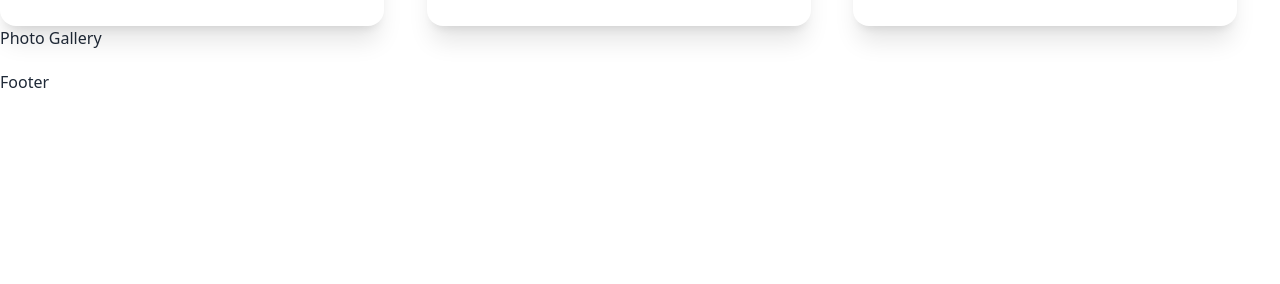
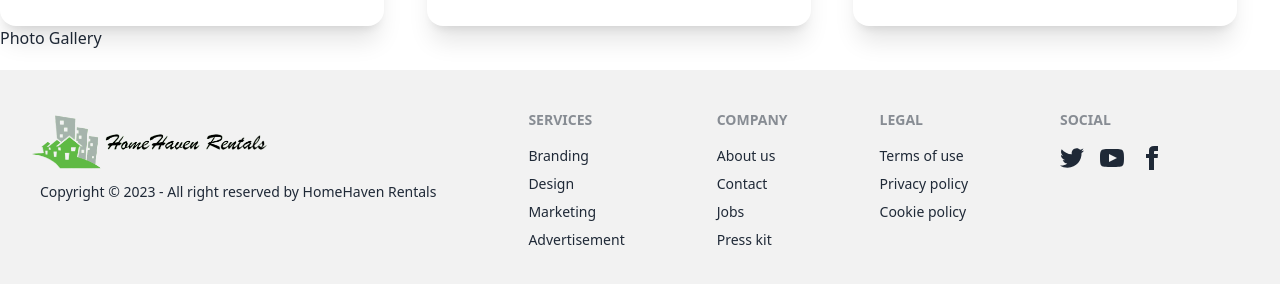
Before and after one commit to hasiburrahmanakash79/house-rent-client, a React (Vite) app: page / in a window 1280 px wide. Shown: the part 1816-2100 px from the top of the page. Before the commit the page ends 1910 px from the top, so only its background shows below. Built offline with nearby package versions, Linux system fonts and the light colour scheme.

Commit message:
footer added

```diff
--- a/src/Pages/HomePage/Banner.jsx
+++ b/src/Pages/HomePage/Banner.jsx
@@ -3,7 +3,7 @@
     <div className="carousel w-full">
       <div id="slide1" className="carousel-item relative w-full">
         <img
-          src="https://images.unsplash.com/photo-1558036117-15d82a90b9b1?ixlib=rb-4.0.3&ixid=M3wxMjA3fDB8MHxwaG90by1wYWdlfHx8fGVufDB8fHx8fA%3D%3D&auto=format&fit=crop&w=870&q=80"
+          src="https://images.unsplash.com/photo-1448630360428-65456885c650?ixlib=rb-4.0.3&ixid=M3wxMjA3fDB8MHxwaG90by1wYWdlfHx8fGVufDB8fHx8fA%3D%3D&auto=format&fit=crop&w=867&q=80"
           className="w-full max-h-screen"
         />
         <div className="absolute flex flex-col  justify-center items-center  bg-gradient-to-r from-black to-black opacity-60 h-full w-full">
@@ -71,7 +71,7 @@
       </div>
       <div id="slide4" className="carousel-item relative w-full">
         <img
-          src="https://images.unsplash.com/photo-1448630360428-65456885c650?ixlib=rb-4.0.3&ixid=M3wxMjA3fDB8MHxwaG90by1wYWdlfHx8fGVufDB8fHx8fA%3D%3D&auto=format&fit=crop&w=867&q=80"
+          src="https://images.unsplash.com/photo-1558036117-15d82a90b9b1?ixlib=rb-4.0.3&ixid=M3wxMjA3fDB8MHxwaG90by1wYWdlfHx8fGVufDB8fHx8fA%3D%3D&auto=format&fit=crop&w=870&q=80"
           className="w-full max-h-screen"
         />
         <div className="absolute flex flex-col  justify-center items-center  bg-gradient-to-r from-black to-black opacity-60 h-full w-full">
--- a/src/Shared/Footer/Footer.jsx
+++ b/src/Shared/Footer/Footer.jsx
@@ -1,10 +1,77 @@
-
+import logo from '../../assets/HomeHeven renta.png'
 
 const Footer = () => {
     return (
+        <footer className="footer p-10 bg-base-200 text-base-content">
         <div>
-            <h1>Footer</h1>
+          <div className="flex justify-center items-center -ml-2">
+            <img className="h-16" src={logo} alt="" />
+
+          </div>
+          <p>
+            Copyright © {new Date().getFullYear()} - All right reserved by
+            HomeHaven Rentals
+          </p>
         </div>
+        <div>
+          <span className="footer-title">Services</span>
+          <a className="link link-hover">Branding</a>
+          <a className="link link-hover">Design</a>
+          <a className="link link-hover">Marketing</a>
+          <a className="link link-hover">Advertisement</a>
+        </div>
+        <div>
+          <span className="footer-title">Company</span>
+          <a className="link link-hover">About us</a>
+          <a className="link link-hover">Contact</a>
+          <a className="link link-hover">Jobs</a>
+          <a className="link link-hover">Press kit</a>
+        </div>
+        <div>
+          <span className="footer-title">Legal</span>
+          <a className="link link-hover">Terms of use</a>
+          <a className="link link-hover">Privacy policy</a>
+          <a className="link link-hover">Cookie policy</a>
+        </div>
+        <div>
+          <span className="footer-title">Social</span>
+          <div className="grid grid-flow-col gap-4">
+            <a>
+              <svg
+                xmlns="http://www.w3.org/2000/svg"
+                width="24"
+                height="24"
+                viewBox="0 0 24 24"
+                className="fill-current"
+              >
+                <path d="M24 4.557c-.883.392-1.832.656-2.828.775 1.017-.609 1.798-1.574 2.165-2.724-.951.564-2.005.974-3.127 1.195-.897-.957-2.178-1.555-3.594-1.555-3.179 0-5.515 2.966-4.797 6.045-4.091-.205-7.719-2.165-10.148-5.144-1.29 2.213-.669 5.108 1.523 6.574-.806-.026-1.566-.247-2.229-.616-.054 2.281 1.581 4.415 3.949 4.89-.693.188-1.452.232-2.224.084.626 1.956 2.444 3.379 4.6 3.419-2.07 1.623-4.678 2.348-7.29 2.04 2.179 1.397 4.768 2.212 7.548 2.212 9.142 0 14.307-7.721 13.995-14.646.962-.695 1.797-1.562 2.457-2.549z"></path>
+              </svg>
+            </a>
+            <a>
+              <svg
+                xmlns="http://www.w3.org/2000/svg"
+                width="24"
+                height="24"
+                viewBox="0 0 24 24"
+                className="fill-current"
+              >
+                <path d="M19.615 3.184c-3.604-.246-11.631-.245-15.23 0-3.897.266-4.356 2.62-4.385 8.816.029 6.185.484 8.549 4.385 8.816 3.6.245 11.626.246 15.23 0 3.897-.266 4.356-2.62 4.385-8.816-.029-6.185-.484-8.549-4.385-8.816zm-10.615 12.816v-8l8 3.993-8 4.007z"></path>
+              </svg>
+            </a>
+            <a>
+              <svg
+                xmlns="http://www.w3.org/2000/svg"
+                width="24"
+                height="24"
+                viewBox="0 0 24 24"
+                className="fill-current"
+              >
+                <path d="M9 8h-3v4h3v12h5v-12h3.642l.358-4h-4v-1.667c0-.955.192-1.333 1.115-1.333h2.885v-5h-3.808c-3.596 0-5.192 1.583-5.192 4.615v3.385z"></path>
+              </svg>
+            </a>
+          </div>
+        </div>
+      </footer>
     );
 };
 
```
